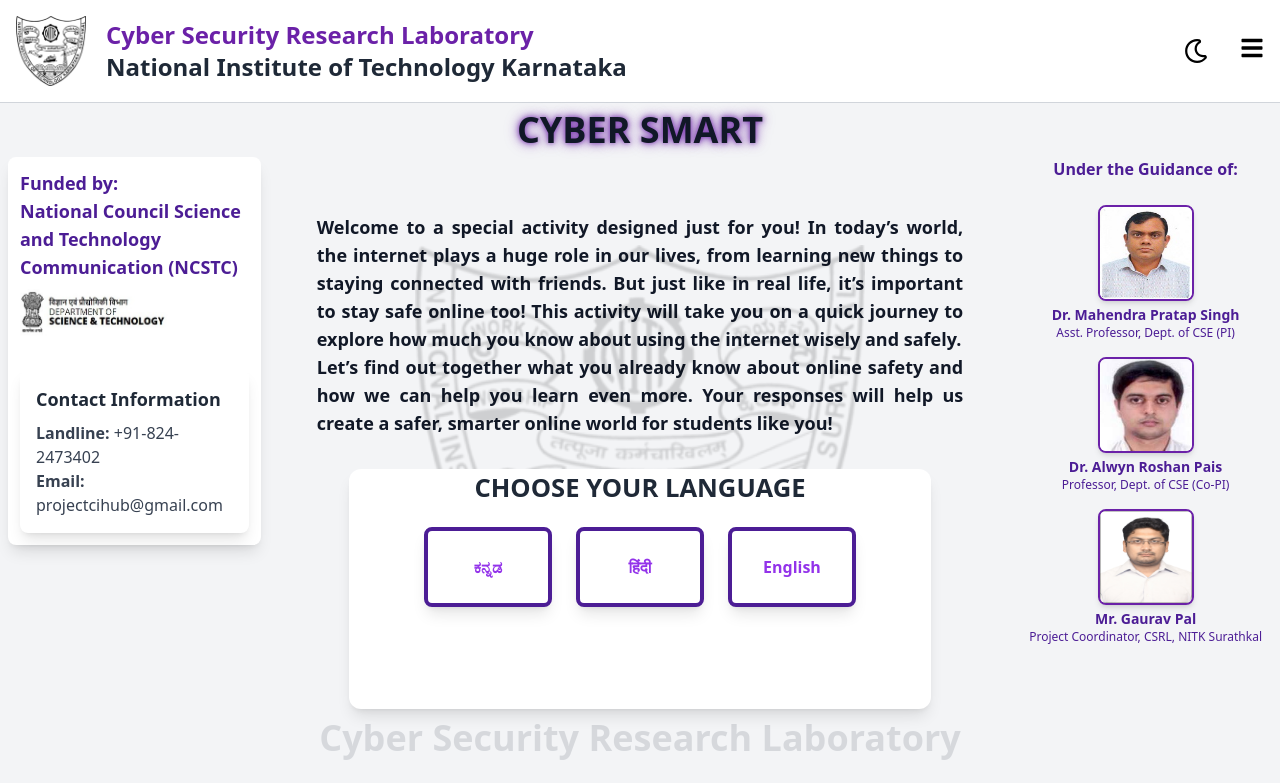
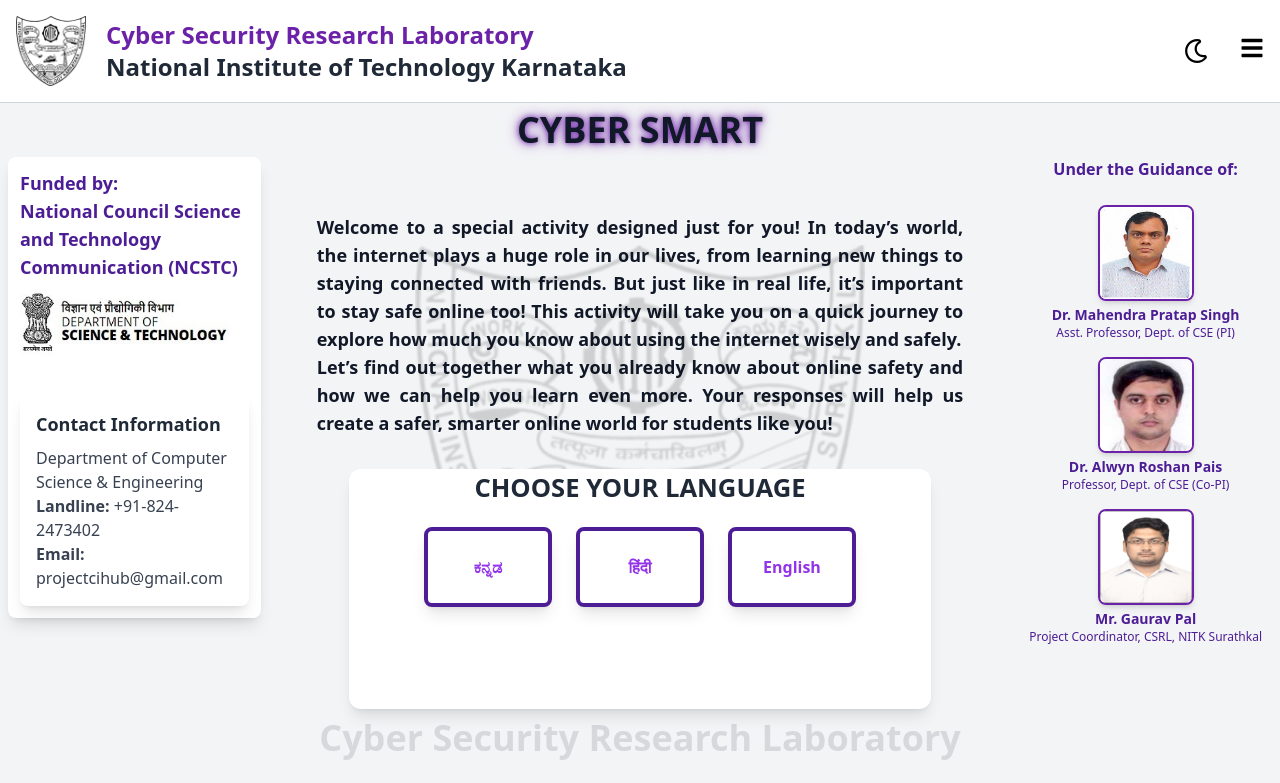
Before and after one commit to Vu3jxg/survey-cs-ai, a React (Vite) app in the folder vite-project/: page / in a window 1280 px wide. Shown: the top 783 px of the page. Built offline with nearby package versions, Linux system fonts and the light colour scheme.

Commit message:
minor changes

```diff
--- a/vite-project/src/App.tsx
+++ b/vite-project/src/App.tsx
@@ -83,14 +83,15 @@
         <p className="text-center md:text-left text-lg font-semibold text-purple-700 mb-2">
             Funded by: <br /> National Council Science and Technology Communication (NCSTC)
         </p>
-        <img src={FundedLogo} alt="Funded by NCSTC" className="w-40 h-auto mb-4" />
+        <img src={FundedLogo} alt="Funded by NCSTC" className="w-43 h-auto mb-4" />
     </div>
 
     {/* Contact Information Section */}
-    <div className="w-full bg-white shadow-lg p-4 rounded-lg mt-4">
+    <div className="w-full bg-white shadow-lg p-4 rounded-lg mt-5">
         <h2 className="text-lg font-bold text-gray-800 mb-2 text-center md:text-left">
             Contact Information
         </h2>
+        <p className="text-gray-700 text-center md:text-left">Department of Computer Science & Engineering</p>
         <p className="text-gray-700 text-center md:text-left"><strong>Landline:</strong> +91-824-2473402</p>
         <p className="text-gray-700 text-center md:text-left"><strong>Email:</strong> projectcihub@gmail.com</p>
     </div>
```
